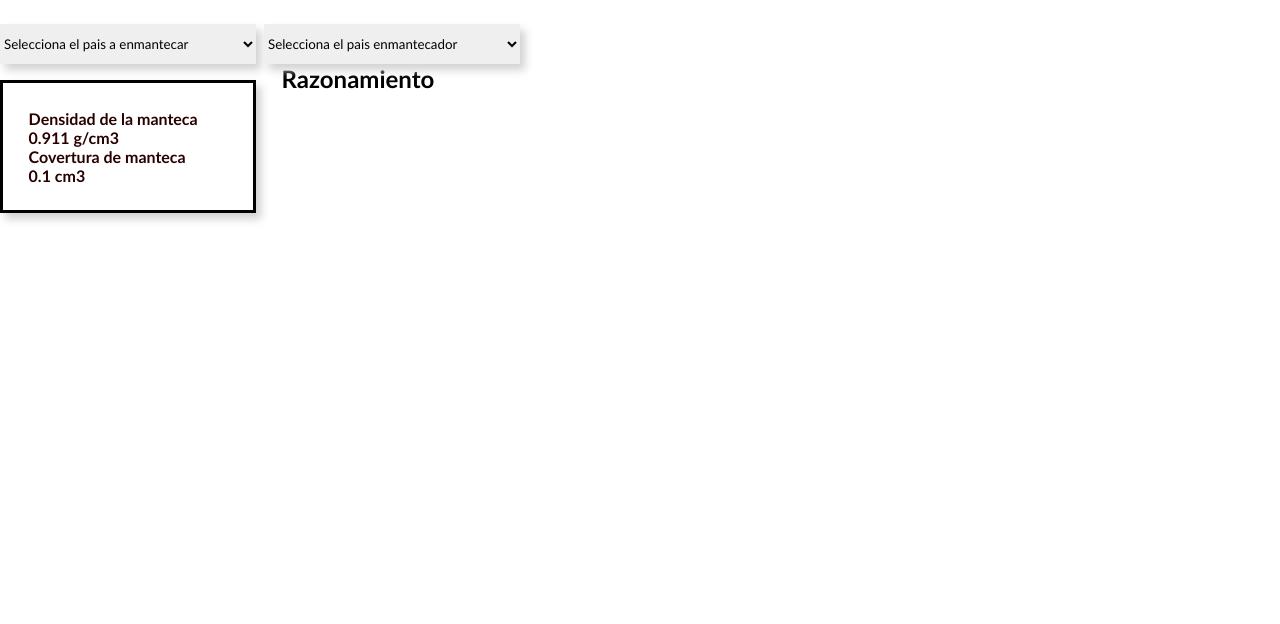
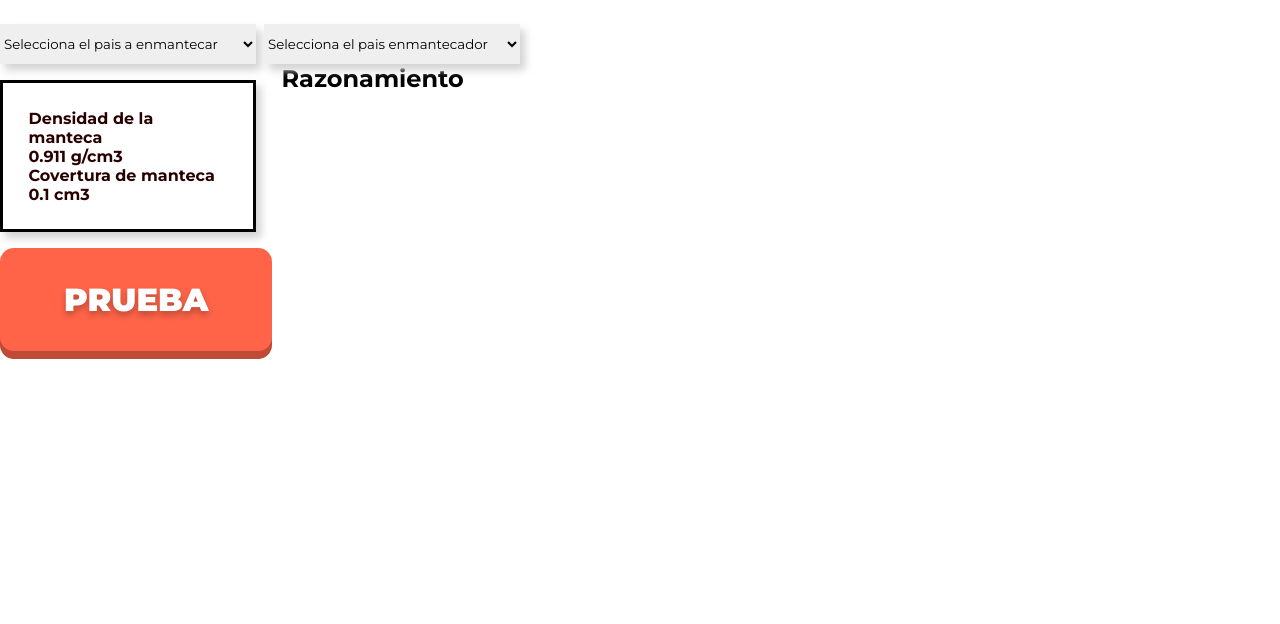
Before and after one commit to Iys4/ButterMyCountry, a plain HTML site: page index.html in a window 1280 px wide. Shown: the part 176-800 px from the top of the page. Drawn offline with Linux system fonts and the light colour scheme; no server answers.

Commit message:
cambios css

```diff
--- a/butterMyCountry.js
+++ b/butterMyCountry.js
@@ -135,3 +135,11 @@
     });
 
     }
+
+    async function restPrueba(){
+        let response = await fetch(`https://restcountries.com/v3.1/name/uruguay?fullText=true&fields=name,capital,region,subregion,flags,population`);
+        let data = await response.json();
+        console.log(data);
+    }
+
+    restPrueba();
--- a/estilos.css
+++ b/estilos.css
@@ -1,3 +1,22 @@
+@import url('https://fonts.googleapis.com/css2?family=Montserrat:ital,wght@0,100..900;1,100..900&display=swap');
+
+:root {
+    /* Colores Principales */
+
+    --AmarilloPrincipal: #FFD448;
+    --RojoPrincipal: #FF6448;
+    --AzulPrincipal: #48A7FF;
+    --VerdePrincipal: #9EFF48;
+
+    --Negro: #272727;
+    --AmarilloClaro: #FFE89C;
+    --AzulClaro: #DFF4FF;
+    --RojoClaro: #FFE3DF;
+    --AzulOscuro: #367DBF;
+    --RojoOscuro: #BF4B36;
+    --AmarilloOscuro: #BF9F36;
+}
+
 #visualizadorCaja {
     width: 80%;
     overflow-wrap: break-word;
@@ -6,7 +25,7 @@
 *{
     box-sizing: border-box;
     margin : 0;
-    font-family: 'Gill Sans', 'Gill Sans MT', Calibri, 'Trebuchet MS', sans-serif;
+    font-family: 'Montserrat', sans-serif;
 }
 
 main {
@@ -55,11 +74,32 @@ header {
     text-align: center;
     width: 100%;
     height: 20vh;
-    background-color: rgb(255, 215, 71);
+    background-color: var(--AmarilloPrincipal);
     margin-bottom: 5vh;
+    box-shadow: 0 8px 0 var(--AmarilloOscuro);
 
     img{
         height: 100%;
         width: auto;
     }
 }
+
+button{
+  background-color: var(--RojoPrincipal);
+  color: white;
+  font-weight: 1000;
+  font-size: 2rem;
+  padding: 2rem 4rem;
+  border: none;
+  border-radius: 14px;
+  cursor: pointer;
+  box-shadow: 0 8px 0 var(--RojoOscuro);
+  text-shadow: 0px 4px 6px rgba(0, 0, 0, 0.25);
+
+  transition: transform 0.1s ease, box-shadow 0.1s ease;
+}
+
+button:active {
+  transform: translateY(4px);
+  box-shadow: 0 4px 0 var(--RojoOscuro);
+}
--- a/index.html
+++ b/index.html
@@ -41,5 +41,7 @@
     <script src="datos.js"></script>
     <script src="butterMyCountry.js">
     </script>
+
+    <button>PRUEBA</button>
 </body>
 </html>
```
